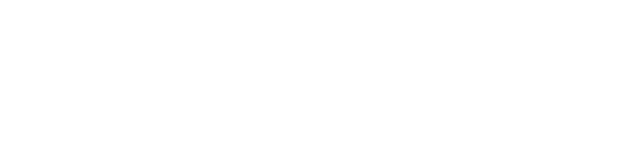
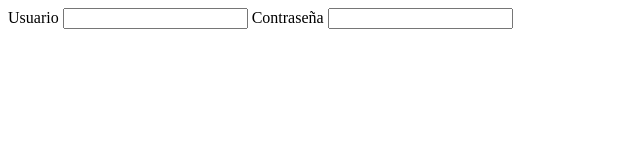
Before and after one commit to javigama/segundo, a plain HTML site: page index.html in a window 1280 px wide. Shown: the whole page, without its empty margins (0-640 px from the left). Drawn offline with Linux system fonts and the light colour scheme.

Commit message:
Añadido un formulario de usuario y contraseña

```diff
--- a/index.html
+++ b/index.html
@@ -4,5 +4,11 @@
   	<meta charset="utf-8">
 	<head>
 	<body lang="es">
+		<form>
+			Usuario
+			<input type="text" name="user">
+			Contraseña
+			<input type="text" name="password">
+		</form>
 	</body>
 </html>
```
